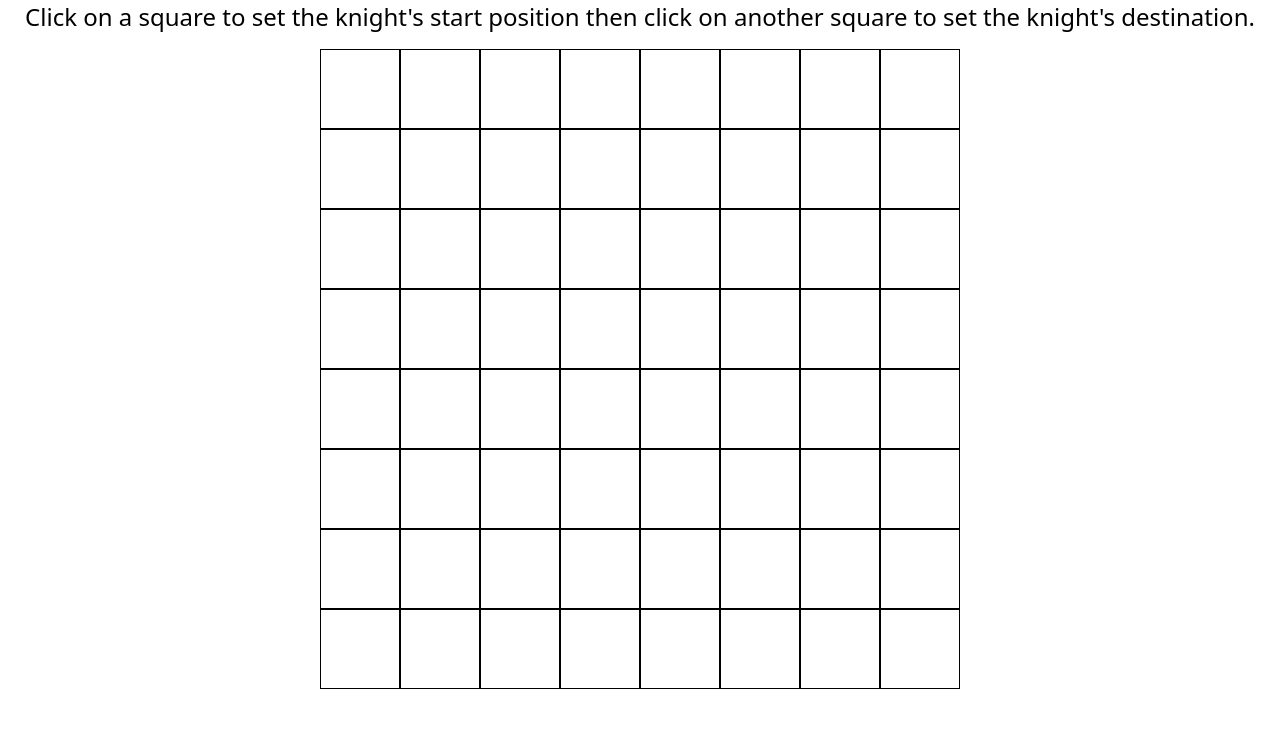
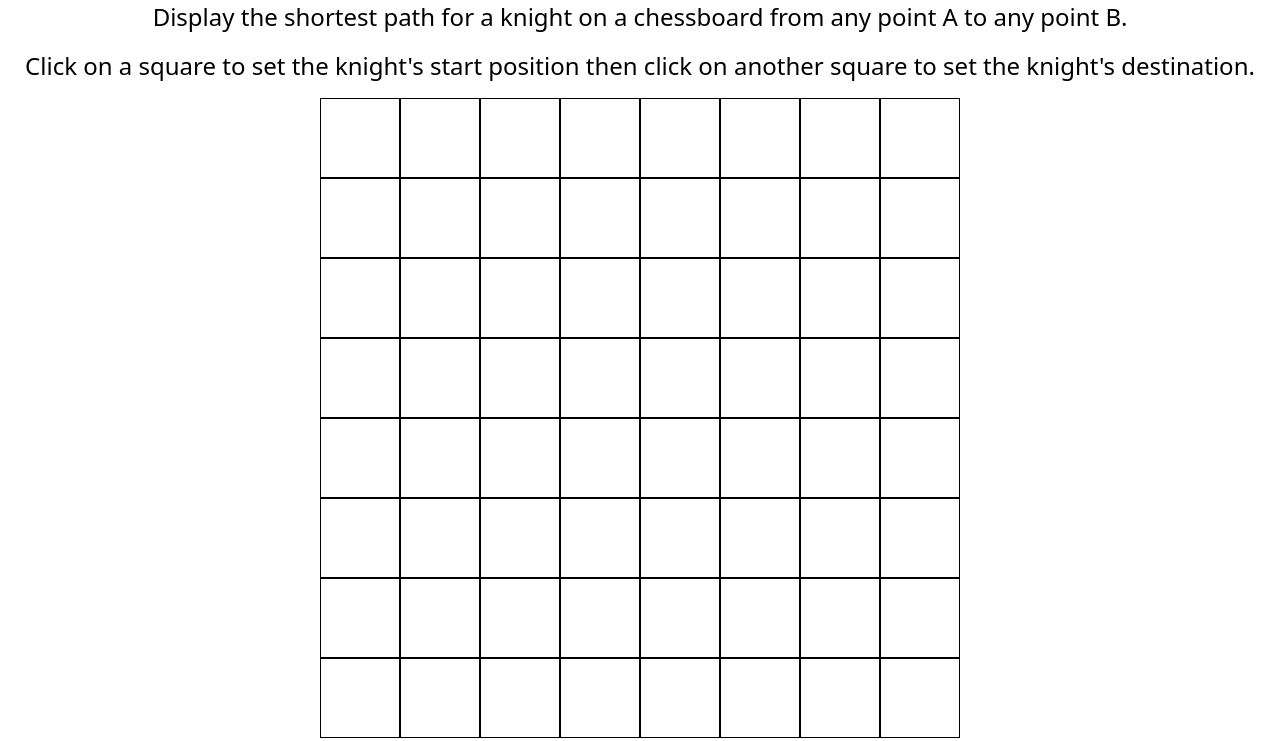
Before and after one commit to leandroesposito/top-knight-travails, a plain HTML site: page index.html in a window 1280 px wide. Shown: the part 59-800 px from the top of the page. Drawn offline with Linux system fonts and the light colour scheme.

Commit message:
Add site expanation

```diff
--- a/index.html
+++ b/index.html
@@ -1,4 +1,4 @@
-<!DOCTYPE html>
+<!doctype html>
 <html lang="en">
   <head>
     <meta charset="UTF-8" />
@@ -10,6 +10,10 @@
     <div class="root">
       <h1>Knight Moves</h1>
       <div class="instructions">
+        Display the shortest path for a knight on a chessboard from any point A
+        to any point B.
+      </div>
+      <div class="instructions">
         Click on a square to set the knight's start position then click on
         another square to set the knight's destination.
       </div>
```
